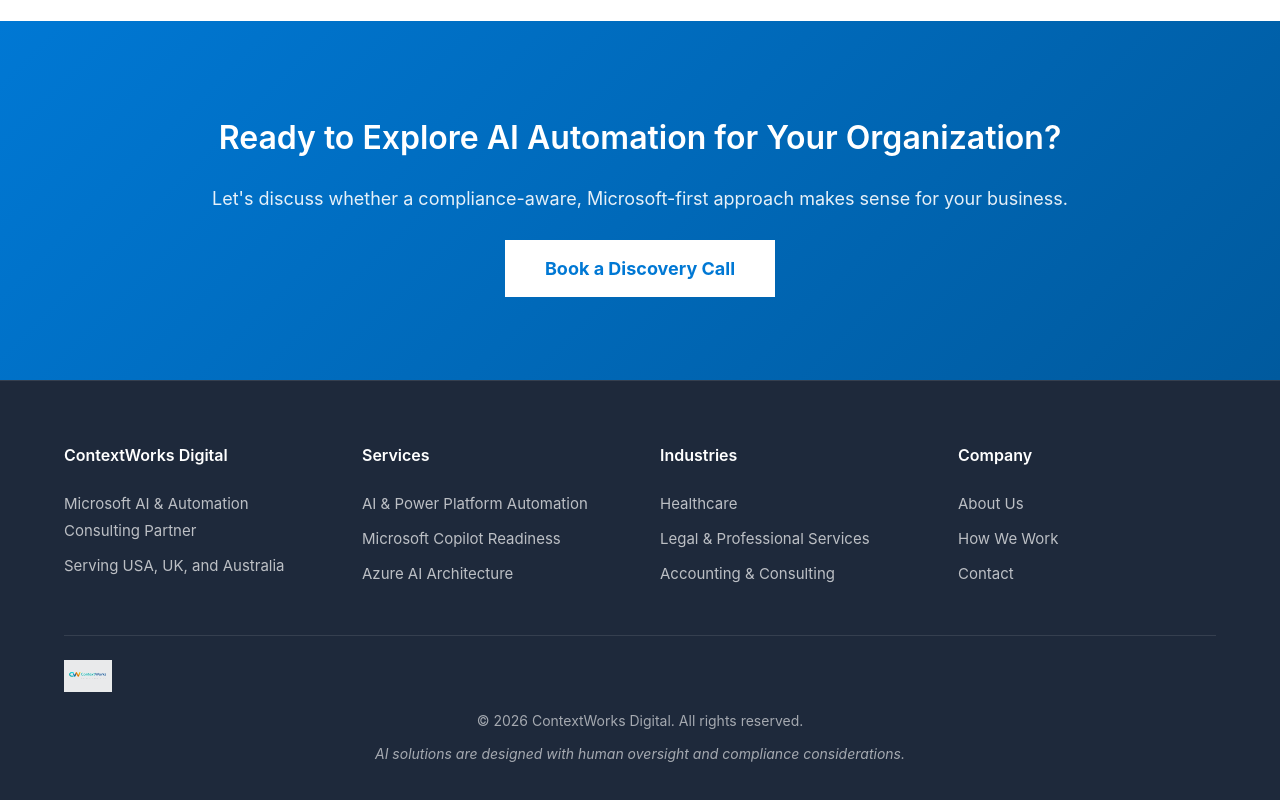
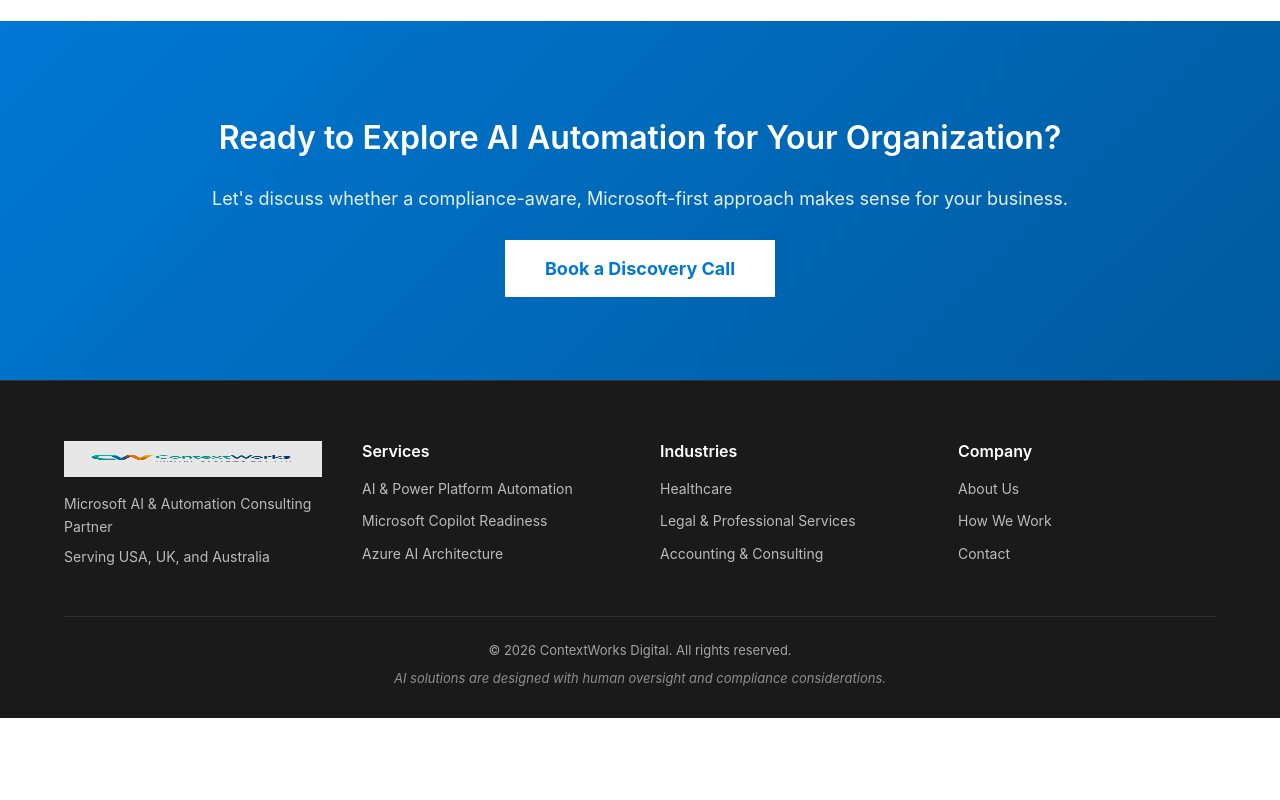
Before and after one commit to askbharat/ContextWorksDigital, a plain HTML site: page index.html in a window 1280 px wide. Shown: the part 4310-5110 px from the top of the page. After the commit the page ends 5028 px from the top, so only its background shows below. Drawn offline with Linux system fonts and the light colour scheme.

Commit message:
Standardize footer across all pages with .site-footer scoped CSS: consistent typography, colors, spacing, and layout

```diff
--- a/css/style.css
+++ b/css/style.css
@@ -1217,62 +1217,125 @@
 /* =========================
    FOOTER
 ========================= */
-.footer {
-  background: var(--color-bg-dark);
+/* ============================================
+   SITE FOOTER - STANDARDIZED & SCOPED
+   ============================================ */
+
+.site-footer {
+  background: #1a1a1a;
   color: #ffffff;
-  padding: var(--space-xl) 0 var(--space-lg);
+  padding: 60px 0 30px;
   border-top: 1px solid rgba(255, 255, 255, 0.1);
 }
 
-.footer-content {
+.site-footer__content {
   display: grid;
-  grid-template-columns: repeat(auto-fit, minmax(220px, 1fr));
-  gap: var(--space-lg);
-  margin-bottom: var(--space-lg);
-}
-
-.footer-col h4 {
-  font-size: var(--font-size-base);
-  font-weight: var(--font-weight-semibold);
+  grid-template-columns: repeat(4, 1fr);
+  gap: 40px;
+  margin-bottom: 40px;
+}
+
+.site-footer__col {
+  display: flex;
+  flex-direction: column;
+}
+
+.site-footer__logo {
+  display: block;
+  height: 36px;
+  width: auto;
+  margin-bottom: 16px;
+  opacity: 0.9;
+}
+
+.site-footer__description {
+  font-size: 14px;
+  line-height: 1.6;
+  color: rgba(255, 255, 255, 0.7);
+  margin: 0 0 8px 0;
+  font-weight: 400;
+}
+
+.site-footer__heading {
+  font-size: 16px;
+  font-weight: 600;
   color: #ffffff;
-  margin-bottom: var(--space-md);
-}
-
-.footer-col p,
-.footer-col a {
-  font-size: var(--font-size-sm);
+  margin: 0 0 16px 0;
+  line-height: 1.3;
+}
+
+.site-footer__link {
+  font-size: 14px;
+  line-height: 1.6;
   color: rgba(255, 255, 255, 0.7);
-  line-height: 1.8;
+  text-decoration: none;
+  margin-bottom: 10px;
+  transition: color 0.2s ease;
   display: block;
-  margin-bottom: var(--space-xs);
-}
-
-.footer-col a:hover {
+}
+
+.site-footer__link:hover {
   color: #ffffff;
   text-decoration: underline;
 }
 
-.footer-bottom {
+.site-footer__bottom {
   border-top: 1px solid rgba(255, 255, 255, 0.1);
-  padding-top: var(--space-md);
+  padding-top: 24px;
   text-align: center;
 }
 
-.footer-bottom p {
-  font-size: var(--font-size-xs);
+.site-footer__copyright {
+  font-size: 13px;
+  line-height: 1.5;
   color: rgba(255, 255, 255, 0.6);
-  margin-bottom: var(--space-xs);
-}
-
-.footer-logo {
-  height: 32px;
-  margin-bottom: var(--space-sm);
-  opacity: 0.9;
-}
-
-.disclaimer {
+  margin: 0 0 8px 0;
+  font-weight: 400;
+}
+
+.site-footer__disclaimer {
+  font-size: 13px;
+  line-height: 1.5;
+  color: rgba(255, 255, 255, 0.5);
+  margin: 0;
   font-style: italic;
-}
+  font-weight: 400;
+}
+
+/* Responsive Footer */
+@media (max-width: 1024px) {
+  .site-footer__content {
+    grid-template-columns: repeat(2, 1fr);
+    gap: 35px;
+  }
+}
+
+@media (max-width: 768px) {
+  .site-footer {
+    padding: 50px 0 25px;
+  }
+
+  .site-footer__content {
+    grid-template-columns: 1fr;
+    gap: 30px;
+    margin-bottom: 35px;
+  }
+
+  .site-footer__col {
+    text-align: center;
+    align-items: center;
+  }
+
+  .site-footer__logo {
+    height: 32px;
+  }
+
+  .site-footer__bottom {
+    padding-top: 20px;
+  }
+}
+
+/* ========================= */
 
 /* =========================
    TECHNOLOGY & STACK
--- a/index.html
+++ b/index.html
@@ -219,37 +219,36 @@
   </section>
 
   <!-- Footer -->
-  <footer class="footer">
+  <footer class="site-footer">
     <div class="container">
-      <div class="footer-content">
-        <div class="footer-col">
-          <h4>ContextWorks Digital</h4>
-          <p>Microsoft AI & Automation Consulting Partner</p>
-          <p>Serving USA, UK, and Australia</p>
+      <div class="site-footer__content">
+        <div class="site-footer__col">
+          <img src="images/company-logo.png" alt="ContextWorks Digital Systems" class="site-footer__logo" />
+          <p class="site-footer__description">Microsoft AI & Automation Consulting Partner</p>
+          <p class="site-footer__description">Serving USA, UK, and Australia</p>
         </div>
-        <div class="footer-col">
-          <h4>Services</h4>
-          <a href="services.html">AI & Power Platform Automation</a>
-          <a href="services.html">Microsoft Copilot Readiness</a>
-          <a href="services.html">Azure AI Architecture</a>
+        <div class="site-footer__col">
+          <h4 class="site-footer__heading">Services</h4>
+          <a href="services.html" class="site-footer__link">AI & Power Platform Automation</a>
+          <a href="services.html" class="site-footer__link">Microsoft Copilot Readiness</a>
+          <a href="services.html" class="site-footer__link">Azure AI Architecture</a>
         </div>
-        <div class="footer-col">
-          <h4>Industries</h4>
-          <a href="industries.html">Healthcare</a>
-          <a href="industries.html">Legal & Professional Services</a>
-          <a href="industries.html">Accounting & Consulting</a>
+        <div class="site-footer__col">
+          <h4 class="site-footer__heading">Industries</h4>
+          <a href="industries.html" class="site-footer__link">Healthcare</a>
+          <a href="industries.html" class="site-footer__link">Legal & Professional Services</a>
+          <a href="industries.html" class="site-footer__link">Accounting & Consulting</a>
         </div>
-        <div class="footer-col">
-          <h4>Company</h4>
-          <a href="about.html">About Us</a>
-          <a href="how-we-work.html">How We Work</a>
-          <a href="contact.html">Contact</a>
+        <div class="site-footer__col">
+          <h4 class="site-footer__heading">Company</h4>
+          <a href="about.html" class="site-footer__link">About Us</a>
+          <a href="how-we-work.html" class="site-footer__link">How We Work</a>
+          <a href="contact.html" class="site-footer__link">Contact</a>
         </div>
       </div>
-      <div class="footer-bottom">
-        <img src="images/company-logo.png" alt="ContextWorks Digital Systems" class="footer-logo" />
-        <p>© 2026 ContextWorks Digital. All rights reserved.</p>
-        <p class="disclaimer">AI solutions are designed with human oversight and compliance considerations.</p>
+      <div class="site-footer__bottom">
+        <p class="site-footer__copyright">© 2026 ContextWorks Digital. All rights reserved.</p>
+        <p class="site-footer__disclaimer">AI solutions are designed with human oversight and compliance considerations.</p>
       </div>
     </div>
   </footer>
```
Also changed, not shown: about.html (+24 -25 lines), contact.html (+27 -23 lines), how-we-work.html (+24 -25 lines), industries.html (+27 -23 lines), products.html (+25 -22 lines), services.html (+27 -23 lines).
